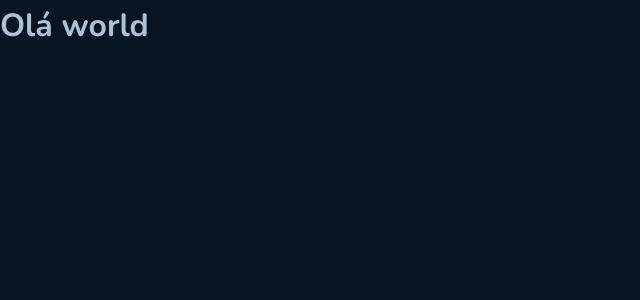
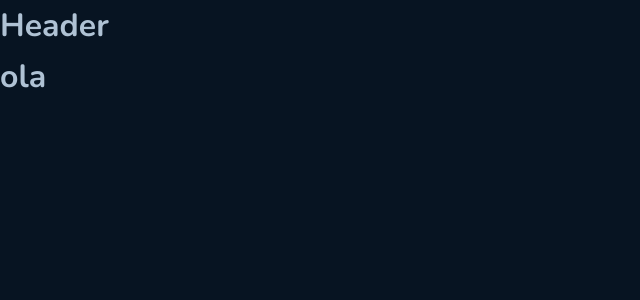
Before and after one commit to JoaoAlberto20/github-blog, a React (Vite) app: page / in a window 1280 px wide. Shown: the top 300 px of the page, without its empty margins (0-640 px from the left). Built offline with nearby package versions, Linux system fonts and the light colour scheme.

Commit message:
:sparkles: feat: Adicionano configurações do react-router-dom

```diff
--- a/src/App.tsx
+++ b/src/App.tsx
@@ -1,4 +1,6 @@
+import { BrowserRouter } from 'react-router-dom'
 import { ThemeProvider } from 'styled-components'
+import { Router } from './Router'
 import { GlobalStyles } from './styles/GlobalStyles'
 import { DefaultThemes } from './styles/Themes/DefaultThemes'
 
@@ -6,7 +8,9 @@
   return (
     <ThemeProvider theme={DefaultThemes}>
       <GlobalStyles />
-      <h1>Olá world</h1>
+      <BrowserRouter>
+        <Router />
+      </BrowserRouter>
     </ThemeProvider>
   )
 }
--- /dev/null
+++ b/src/Router.tsx
@@ -0,0 +1,13 @@
+import { Route, Routes } from 'react-router-dom'
+import { DefaultLayout } from './layouts/default'
+import { Home } from './pages/Home'
+
+export function Router() {
+  return (
+    <Routes>
+      <Route path="/" element={<DefaultLayout />}>
+        <Route path="/" element={<Home />} />
+      </Route>
+    </Routes>
+  )
+}
--- /dev/null
+++ b/src/components/Header/index.tsx
@@ -0,0 +1,3 @@
+export function Header() {
+  return <h1>Header</h1>
+}
--- /dev/null
+++ b/src/layouts/default.tsx
@@ -0,0 +1,12 @@
+import { Outlet } from 'react-router-dom'
+import { Header } from '../components/Header'
+import { ContainerLayout } from './styles'
+
+export function DefaultLayout() {
+  return (
+    <ContainerLayout>
+      <Header />
+      <Outlet />
+    </ContainerLayout>
+  )
+}
--- /dev/null
+++ b/src/layouts/styles.ts
@@ -0,0 +1,6 @@
+import styled from 'styled-components'
+
+export const ContainerLayout = styled.div`
+  max-width: 1440px;
+  margin: 0 auto;
+`
--- /dev/null
+++ b/src/pages/Home/index.tsx
@@ -0,0 +1,3 @@
+export function Home() {
+  return <h1>ola</h1>
+}
```
